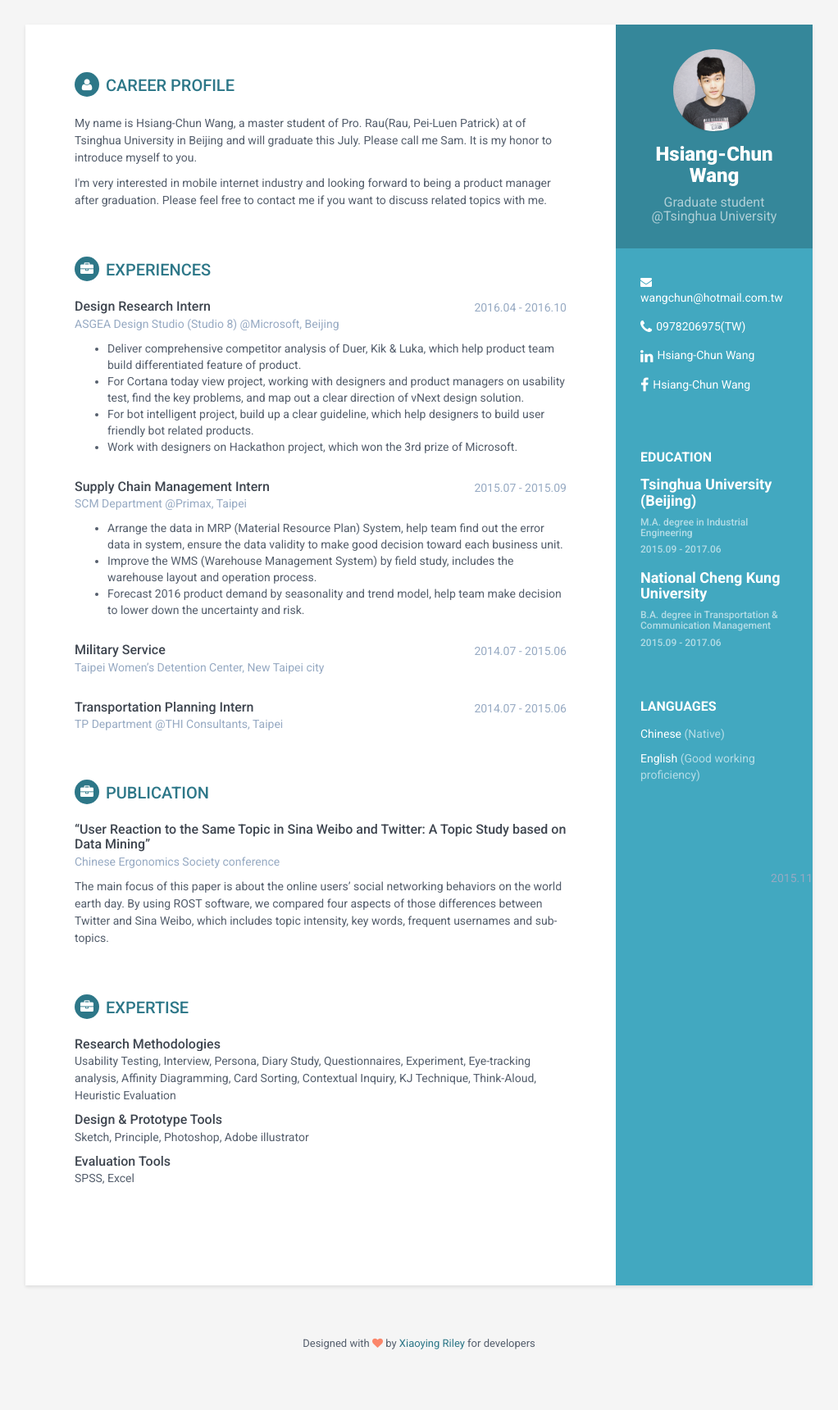
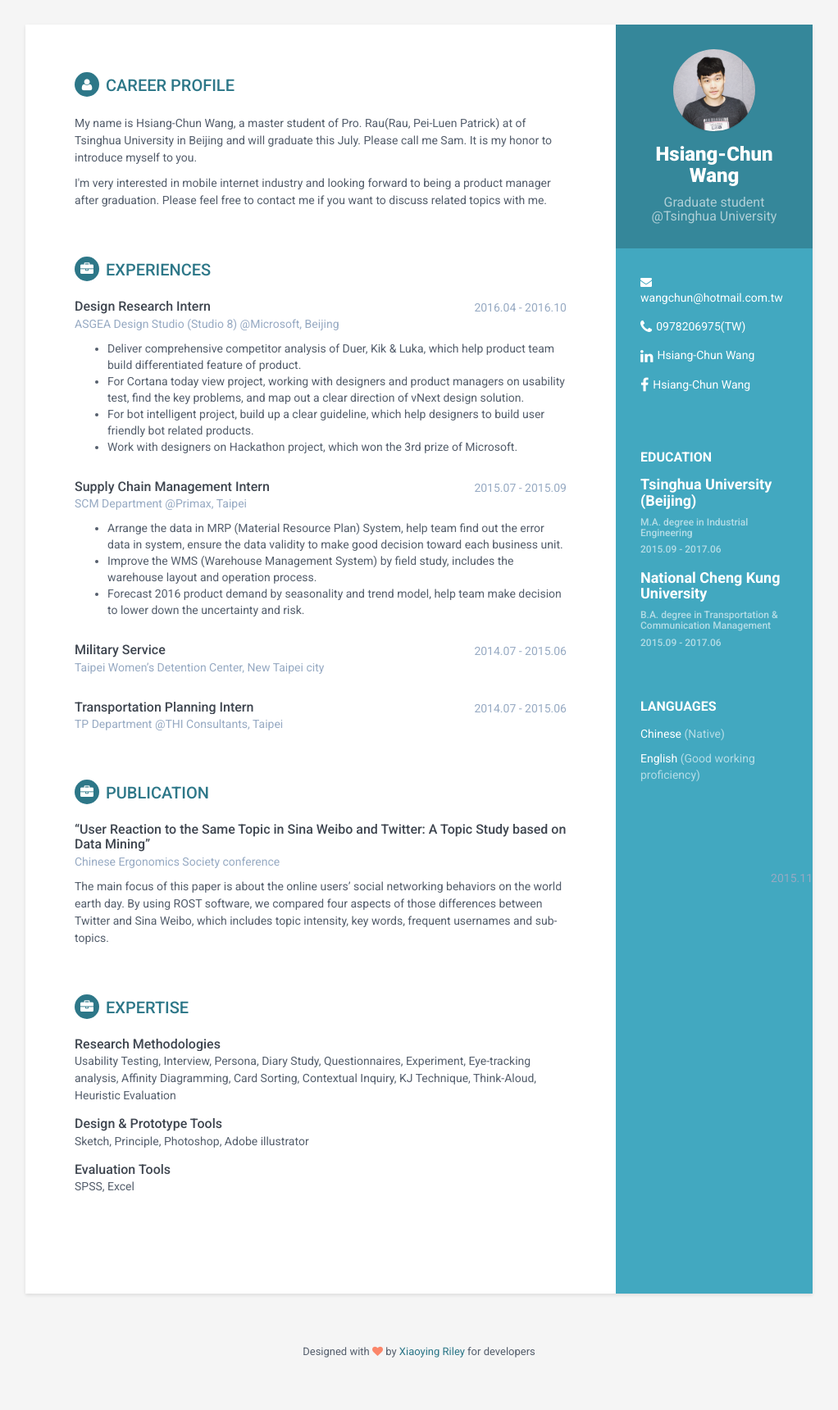
Before and after one commit to hsiangchunwang/hsiangchunwang.github.io, a Jekyll site: the page built from index.html, in a window 1280 px wide. Shown: the whole page at 82% size, without its empty margins (129-1151 px from the left). Built offline with Jekyll 4.4.1, drawn with Linux system fonts in a browser that asks for light colours.

Commit message:
Update styles.css

```diff
--- a/assets/css/styles.css
+++ b/assets/css/styles.css
@@ -231,17 +231,8 @@ p {
   color: #97AAC3;
 }
 
-.skillset .level-title {
-  color: #3F4650;
-  font-size: 16px;
-  margin-top: 0;
-  margin-bottom: 2px;
-  font-weight: 500;
-}
-.skillset .skillcontent {
-  font-size: 14px;
-  margin-top: 0;
-  margin-bottom: 2px;
+.skillitem{
+  margin-bottom: 15px;
 }
 
 .footer {
```
